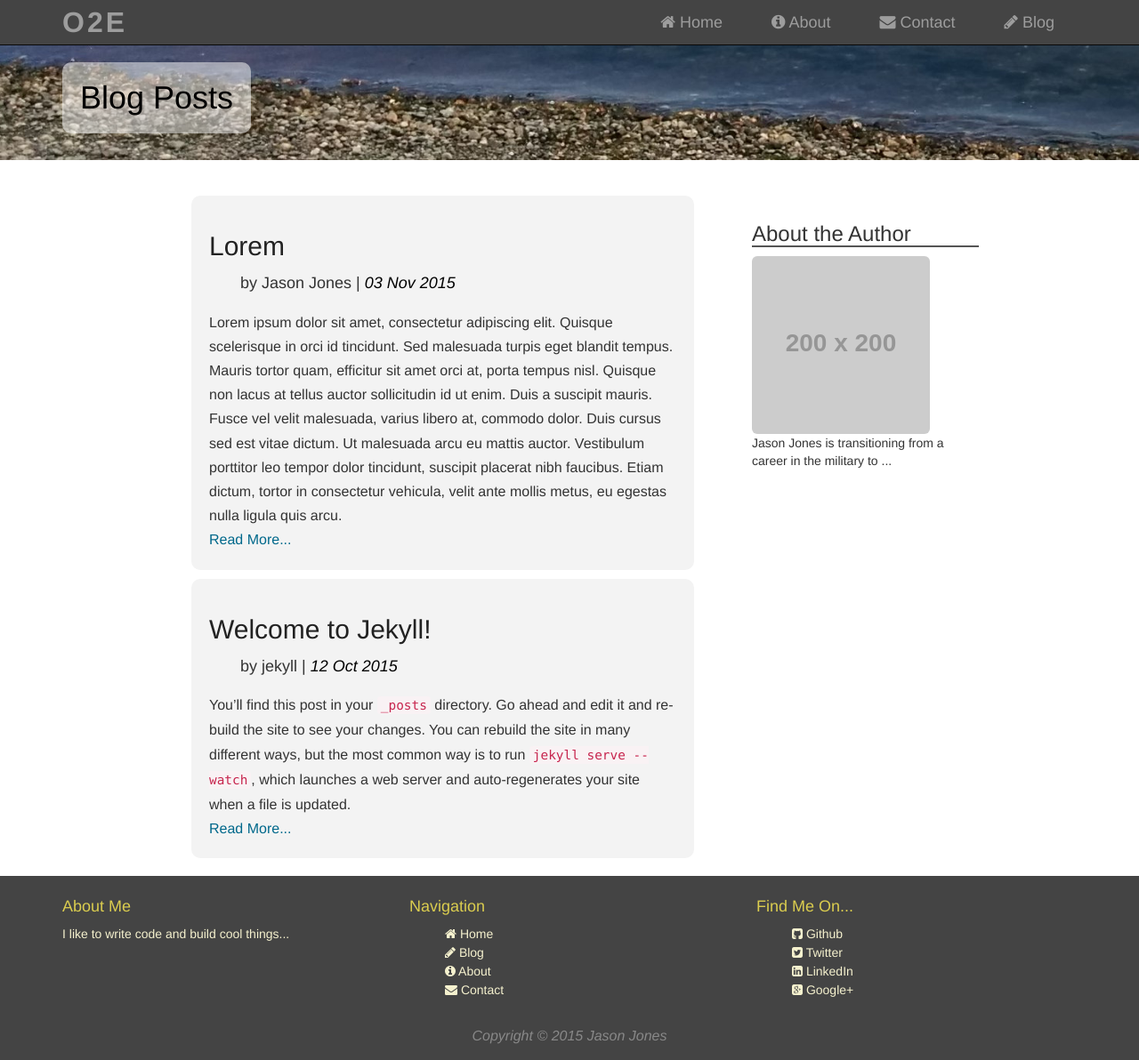
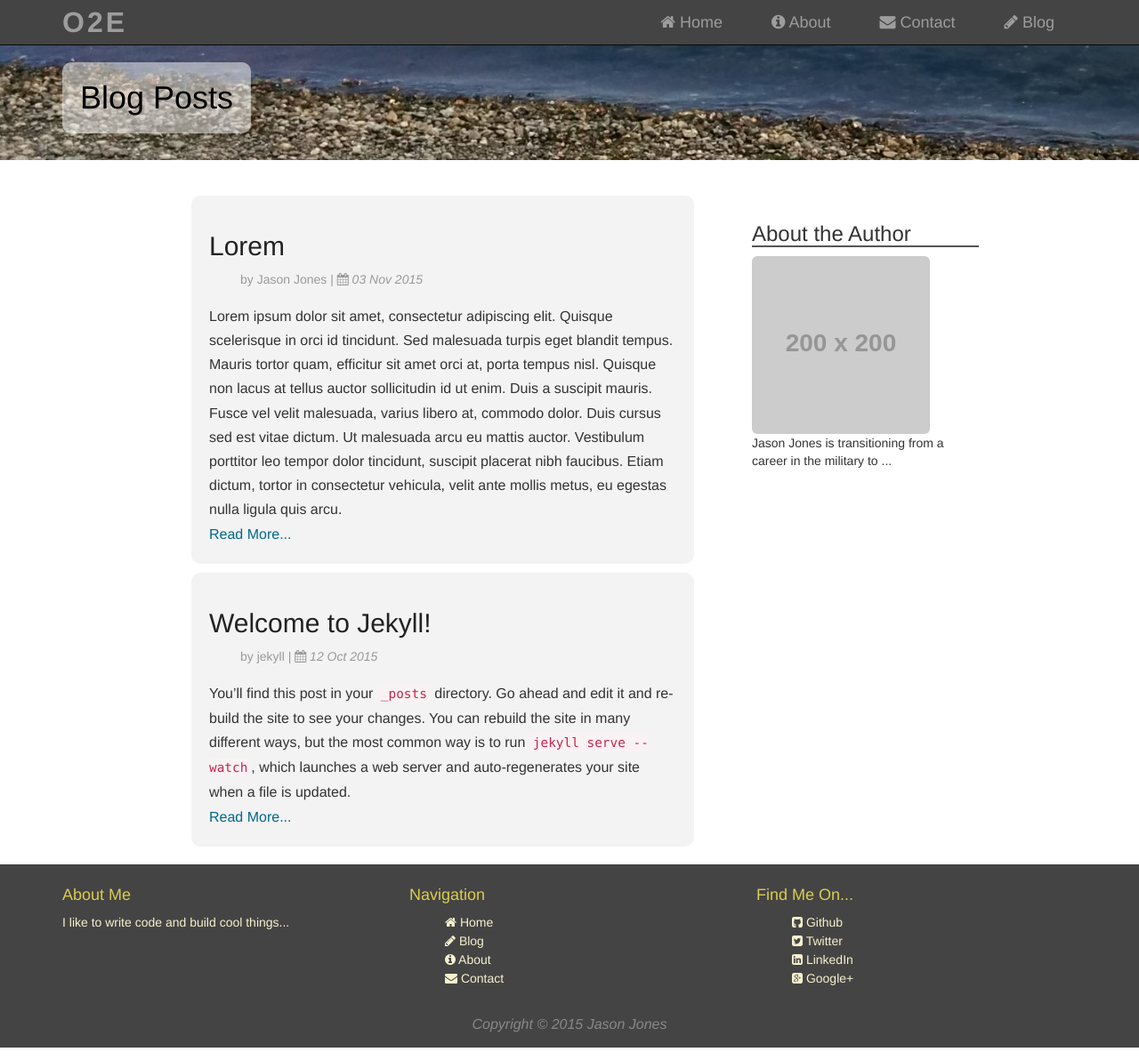
Before and after one commit to jasonsjones/jasonsjones.github.io, a Jekyll site: the page built from blog/index.html, in a window 1280 px wide and 1192 px high. Shown: the whole window at 89% size. Built offline with Jekyll 4.4.1, drawn with Linux system fonts in a browser that asks for light colours.

Commit message:
Add calendar fa icon to blog date entries

```diff
--- a/_layouts/blog_post.html
+++ b/_layouts/blog_post.html
@@ -10,7 +10,7 @@
                 <div class="col-sm-offset-2">
                     <article class="blog col-sm-8">
                         <h2 class="blog-title">{{ page.title }}</h2>
-                        <p class="blog-meta">{{ page.date | date_to_string  }}</p>
+                        <p class="blog-meta"><i class="fa fa-calendar"></i> {{ page.date | date_to_string  }}</p>
                         <section class="blog-content">
                             {{content}}
                         </section>
--- a/_sass/_base.scss
+++ b/_sass/_base.scss
@@ -183,10 +183,10 @@
 
         .post-data {
             margin-left: 35px;
-            font-size: 18px;
+            font-size: 14px;
+            color: #999;
         }
         .post-date {
-            color: #000;
             font-style: italic;
         }
         a {
--- a/blog/index.html
+++ b/blog/index.html
@@ -12,7 +12,7 @@
                 <h2><a href="{{ post.url }}">{{ post.title }}</a></h2>
                 <p class="post-data">by {{post.author}} |
                     <span class="post-date">
-                        {{ post.date | date_to_string }}
+                        <i class="fa fa-calendar"></i> {{ post.date | date_to_string }}
                     </span>
                 </p>
                 <div class="post-excerpt">
--- a/index.html
+++ b/index.html
@@ -65,7 +65,7 @@
                 <div class="blog-post">
                     <h4><a href="{{ post.url }}">{{ post.title }}</a>
                         <span class="post-date">
-                            {{ post.date | date_to_string }}
+                            <i class="fa fa-calendar"></i> {{ post.date | date_to_string }}
                         </span>
                     </h4>
 
```
